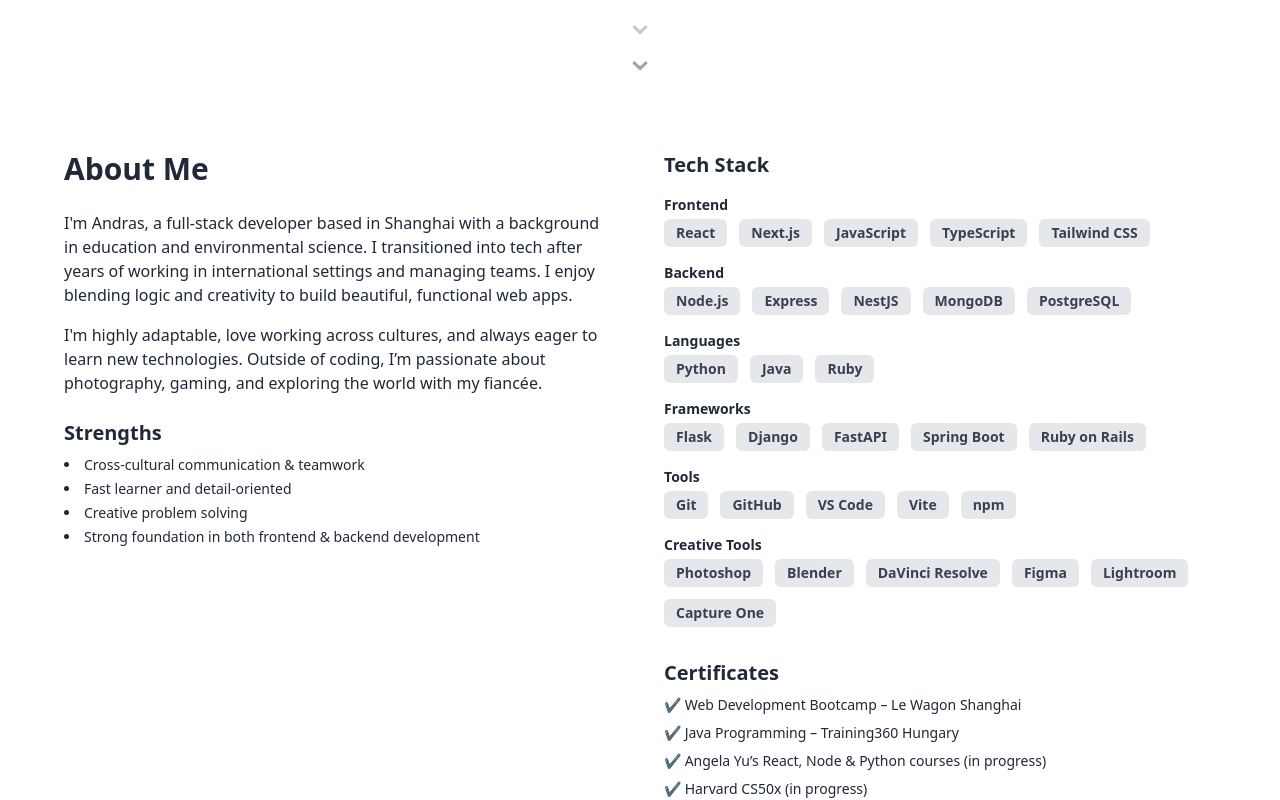
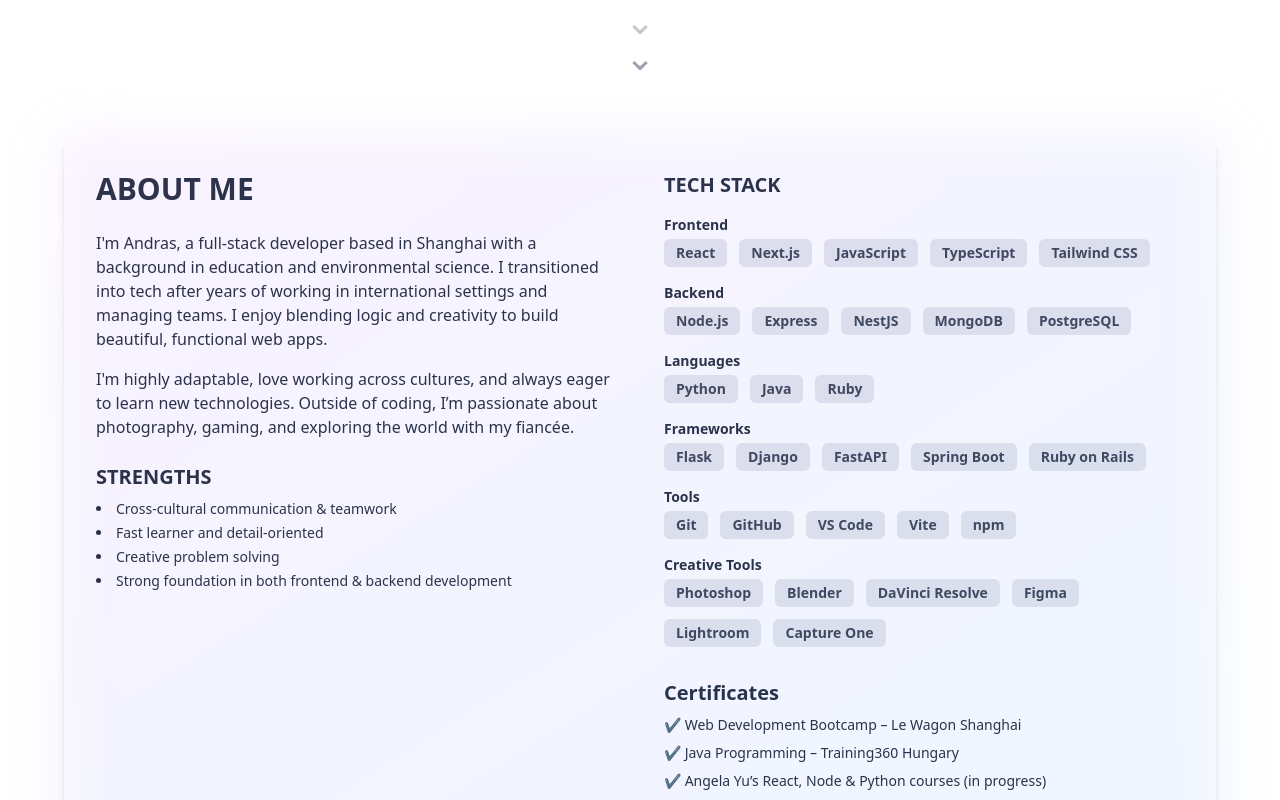
Before and after one commit to andris811/avdev, a React (Create React App) app: page / in a window 1280 px wide. Shown: the part 805-1605 px from the top of the page. Built offline with nearby package versions, Linux system fonts and the light colour scheme.

Commit message:
about section UI tweaks

```diff
--- a/public/index.html
+++ b/public/index.html
@@ -24,7 +24,7 @@
       work correctly both with client-side routing and a non-root public URL.
       Learn how to configure a non-root public URL by running `npm run build`.
     -->
-    <title>React App</title>
+    <title>AV Dev</title>
   </head>
   <body>
     <noscript>You need to enable JavaScript to run this app.</noscript>
--- a/src/components/About.jsx
+++ b/src/components/About.jsx
@@ -4,10 +4,11 @@
       id="about"
       className="min-h-screen flex items-center justify-center px-6 py-16 bg-white dark:bg-gray-900 text-gray-800 dark:text-gray-200"
     >
-      <div className="max-w-6xl w-full grid md:grid-cols-2 gap-12 items-start">
+      <div className="relative max-w-6xl w-full p-8 rounded-lg shadow-md bg-white dark:bg-gray-900 z-10">
+        <div className="grid md:grid-cols-2 gap-12 items-start">
           {/* Left column – about text & soft skills */}
           <div>
-          <h2 className="text-3xl font-bold mb-6">About Me</h2>
+            <h2 className="text-3xl font-bold mb-6">ABOUT ME</h2>
             <p className="mb-4">
               I'm Andras, a full-stack developer based in Shanghai with a background in education and environmental science.
               I transitioned into tech after years of working in international settings and managing teams.
@@ -19,7 +20,7 @@
             </p>
 
             <div className="mt-6">
-            <h3 className="text-xl font-semibold mb-2">Strengths</h3>
+              <h3 className="text-xl font-semibold mb-2">STRENGTHS</h3>
               <ul className="list-disc list-inside space-y-1 text-sm">
                 <li>Cross-cultural communication & teamwork</li>
                 <li>Fast learner and detail-oriented</li>
@@ -31,7 +32,7 @@
 
           {/* Right column – tech stack & certifications */}
           <div>
-          <h3 className="text-xl font-semibold mb-4">Tech Stack</h3>
+            <h3 className="text-xl font-semibold mb-4">TECH STACK</h3>
 
             <div className="space-y-4 text-sm">
               {[
@@ -69,6 +70,13 @@
             </div>
           </div>
         </div>
+
+        {/* Glow effect to match contact */}
+        <div
+          className="absolute -inset-2 z-0 rounded-xl bg-gradient-to-br from-purple-400/10 to-blue-400/10 blur-xl pointer-events-none"
+          aria-hidden="true"
+        ></div>
+      </div>
     </section>
   );
 };
--- a/src/components/Footer.jsx
+++ b/src/components/Footer.jsx
@@ -10,7 +10,7 @@
         <div className="flex flex-wrap items-center justify-center gap-2 tracking-wide">
           © {year}{" "}
           <a
-            href="https://andris811.github.io/portfolio/"
+            href="https://andris811.github.io/avdev/"
             target="_blank"
             rel="noopener noreferrer"
             className="transition duration-300 ease-in-out hover:scale-105 text-gray-600 dark:text-gray-300"
--- a/src/components/Introduction.jsx
+++ b/src/components/Introduction.jsx
@@ -9,7 +9,6 @@
       className="min-h-screen flex items-center justify-center text-center px-4 bg-white dark:bg-gray-900 relative"
     >
       <div className="max-w-xl w-full z-10">
-
         <div className="relative inline-block mb-4 group">
           {/* Stronger glow */}
           <div
@@ -21,11 +20,10 @@
           <img
             src={`${process.env.PUBLIC_URL}/logo.png`}
             alt="AV logo"
-    className="w-48 md:w-56 relative z-10 drop-shadow-md"
+            draggable="false"
+            className="select-none touch-none w-48 md:w-56 relative z-10 drop-shadow-md"
           />
         </div>
-
-
 
         {/* Web developer title */}
         <p className="text-sm md:text-base text-gray-500 dark:text-gray-400 mb-1 tracking-wide uppercase">
--- a/src/components/Navbar.jsx
+++ b/src/components/Navbar.jsx
@@ -26,6 +26,31 @@
     root.classList.toggle("dark", theme === "dark");
     localStorage.setItem("theme", theme);
   }, [theme]);
+
+  useEffect(() => {
+    const handleClickOutside = (e) => {
+      if (
+        isOpen &&
+        !e.target.closest(".mobile-menu") &&
+        !e.target.closest("button[aria-label='Toggle Menu']")
+      ) {
+        setIsOpen(false);
+      }
+    };
+
+    const handleScroll = () => {
+      if (isOpen) setIsOpen(false);
+    };
+
+    document.addEventListener("mousedown", handleClickOutside);
+    window.addEventListener("scroll", handleScroll);
+
+    return () => {
+      document.removeEventListener("mousedown", handleClickOutside);
+      window.removeEventListener("scroll", handleScroll);
+    };
+  }, [isOpen]);
+
 
   const toggleTheme = () => {
     setTheme((prev) => (prev === "dark" ? "light" : "dark"));
@@ -139,7 +164,7 @@
 
       {/* Mobile menu */}
       <div
-        className={`md:hidden absolute top-full right-4 mt-2 w-1/4 bg-white/70 dark:bg-gray-800/70 backdrop-blur-md border border-gray-200 dark:border-gray-700 rounded-md shadow transition-all duration-300 ease-in-out ${
+        className={`mobile-menu md:hidden absolute top-full right-4 mt-2 w-1/4 bg-white dark:bg-gray-800 backdrop-blur-sm border border-gray-200 dark:border-gray-700 rounded-md shadow transition-all duration-300 ease-in-out ${
           isOpen
             ? "opacity-100 scale-100"
             : "opacity-0 scale-95 pointer-events-none"
--- a/src/components/Projects.jsx
+++ b/src/components/Projects.jsx
@@ -8,7 +8,7 @@
       className="min-h-screen px-6 py-16 bg-white dark:bg-gray-900 text-gray-800 dark:text-gray-200"
     >
       <div className="max-w-6xl mx-auto">
-        <h2 className="text-3xl font-bold mb-10 text-center">Projects</h2>
+        <h2 className="text-3xl font-bold mb-10 text-center">PROJECTS</h2>
 
         <div className="grid gap-8 grid-cols-1 md:grid-cols-2 place-items-center">
           {projectsData.map((project, index) => (
```
Lines whose indentation alone changed are shown as unchanged.
